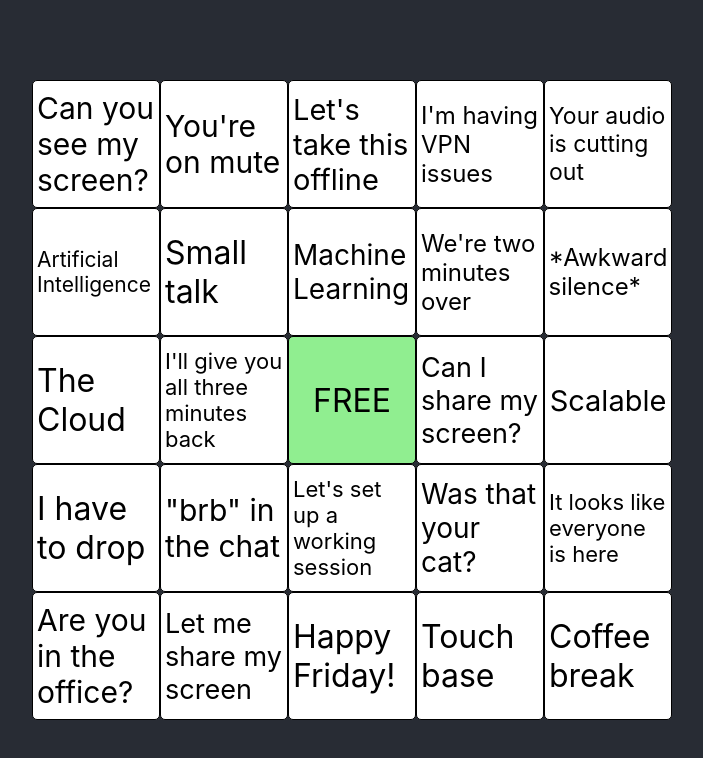
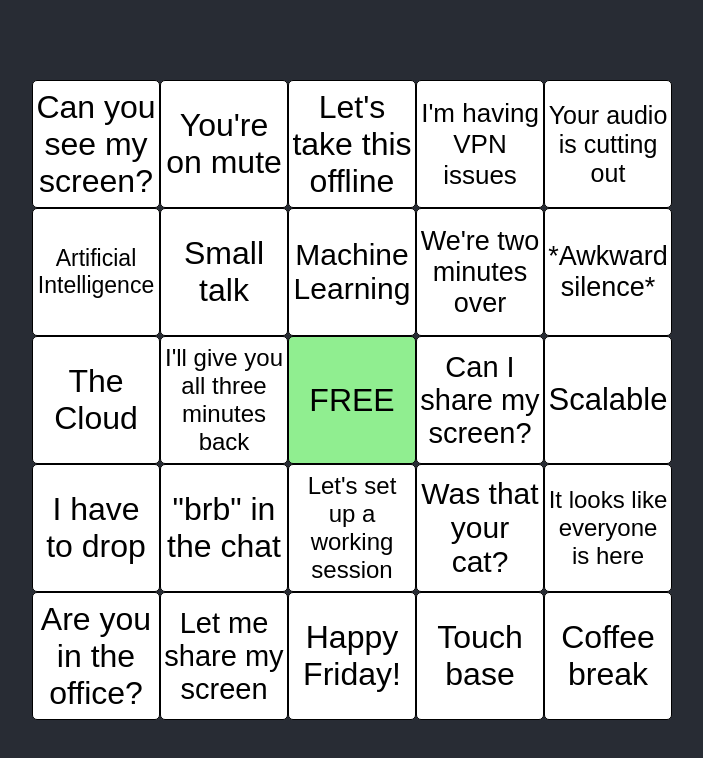
Before and after one commit to jtaavola/buzzword-bingo, a React (Create React App) app: page / in a window 1280 px wide. Shown: the top 758 px of the page, without its empty margins (288-991 px from the left). Built offline with nearby package versions, Linux system fonts and the light colour scheme.

Commit message:
Change SpaceContainer to button

```diff
--- a/src/components/Space/Space.js
+++ b/src/components/Space/Space.js
@@ -1,9 +1,8 @@
-// import logo from './logo.svg';
 import React, { useState } from 'react';
 import styled from 'styled-components';
 import { FluidText } from '../FluidText';
 
-const SpaceContainer = styled.div`
+const SpaceContainer = styled.button`
   background-color: ${(props) => (props.selected ? 'lightgreen' : 'white')};
   color: black;
   border: thin solid black;
@@ -12,6 +11,7 @@ const SpaceContainer = styled.div`
     scale: 1.05;
   }
   padding: 0.5em 0.25em;
+  cursor: pointer;
 `;
 
 const FreeSpaceContainer = styled(SpaceContainer)`
@@ -23,6 +23,7 @@ const FreeSpaceContainer = styled(SpaceContainer)`
 
 export const Space = ({ id, onAction, children }) => {
   const [isSelected, setIsSelected] = useState(false);
+
   const toggleIsSelected = () => {
     setIsSelected(!isSelected);
     if (onAction) {
@@ -31,7 +32,11 @@ export const Space = ({ id, onAction, children }) => {
   };
 
   return (
-    <SpaceContainer selected={isSelected} onClick={toggleIsSelected}>
+    <SpaceContainer
+      type="button"
+      selected={isSelected}
+      onClick={toggleIsSelected}
+    >
       <FluidText>{children}</FluidText>
     </SpaceContainer>
   );
```
